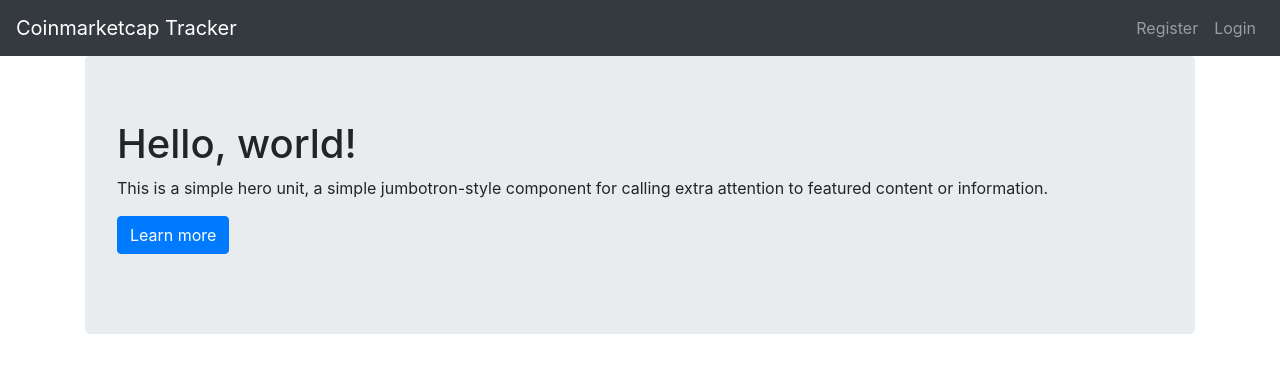
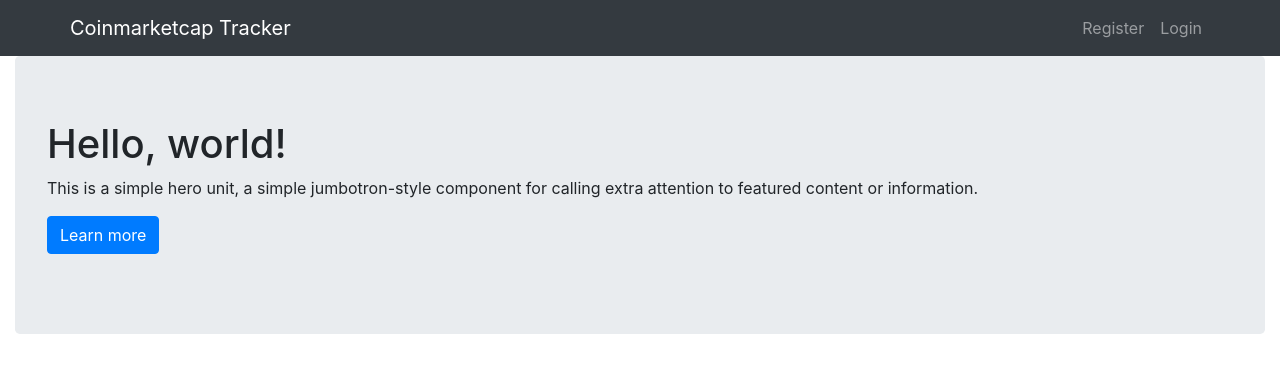
Before and after one commit to iakashpatel/coinmarketcap_node, a React (Create React App) app in the folder client/: page / in a window 1280 px wide. Shown: the top 372 px of the page. Built offline with nearby package versions, Linux system fonts and the light colour scheme; no server answers.

Commit message:
refactor containers

```diff
--- a/client/src/App.js
+++ b/client/src/App.js
@@ -54,7 +54,7 @@ function App() {
   return (
     <div>
       <Navigation user={user} logout={logout} />
-      <Container>
+      <Container fluid>
         <Main />
       </Container>
     </div>
--- a/client/src/containers/Navigation.js
+++ b/client/src/containers/Navigation.js
@@ -1,6 +1,7 @@
 import React from "react";
 import Navbar from "react-bootstrap/Navbar";
 import Nav from "react-bootstrap/Nav";
+import Container from "react-bootstrap/Container";
 
 function Navigation(props) {
   const { user = {}, logout } = props;
@@ -8,6 +9,7 @@ function Navigation(props) {
 
   return (
     <Navbar bg="dark" variant="dark">
+      <Container>
         <Navbar.Brand href="/">Coinmarketcap Tracker</Navbar.Brand>
         <Nav className="mr-auto">
           {/* <Nav.Link href="/">Home</Nav.Link> */}
@@ -18,6 +20,7 @@ function Navigation(props) {
           {authenticated && <Nav.Link href="/profile">My Profile</Nav.Link>}
           {authenticated && <Nav.Link onClick={logout}>Logout</Nav.Link>}
         </Nav>
+      </Container>
     </Navbar>
   );
 }
```
Lines whose indentation alone changed are shown as unchanged.
